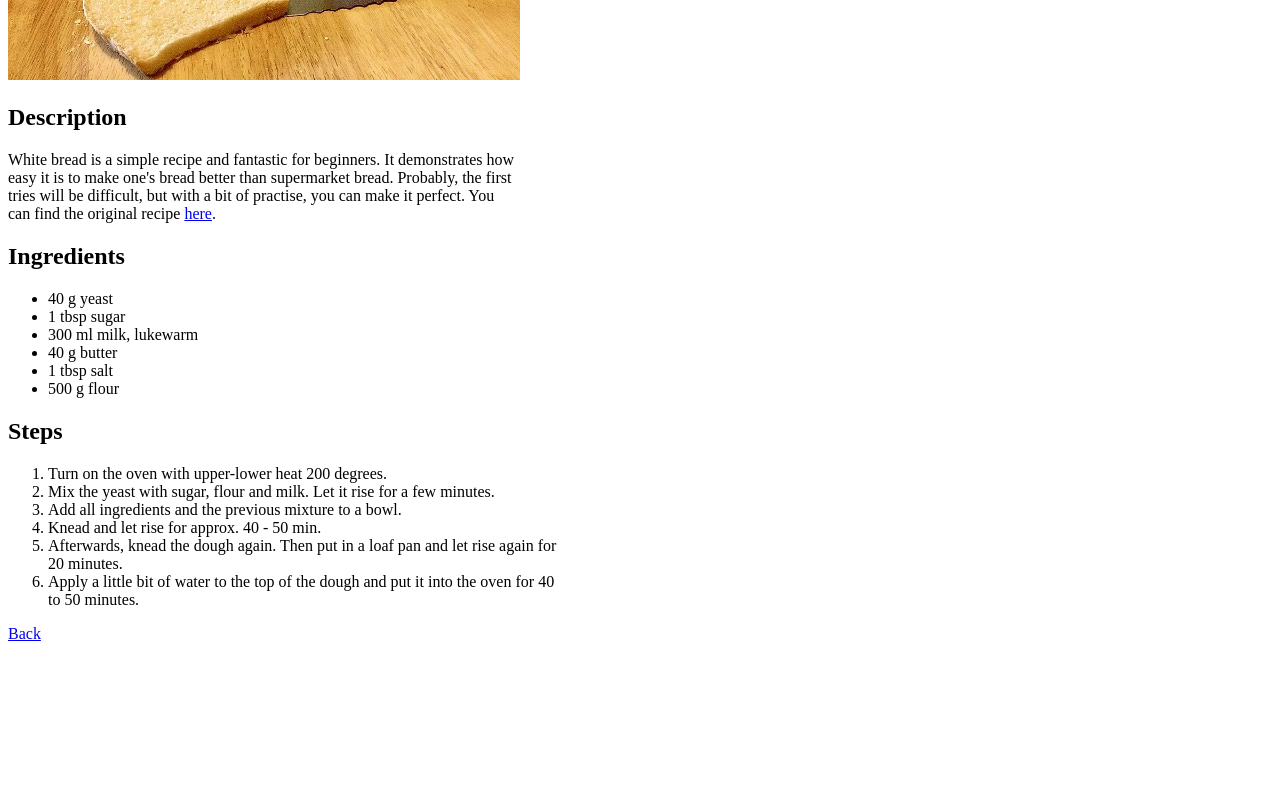
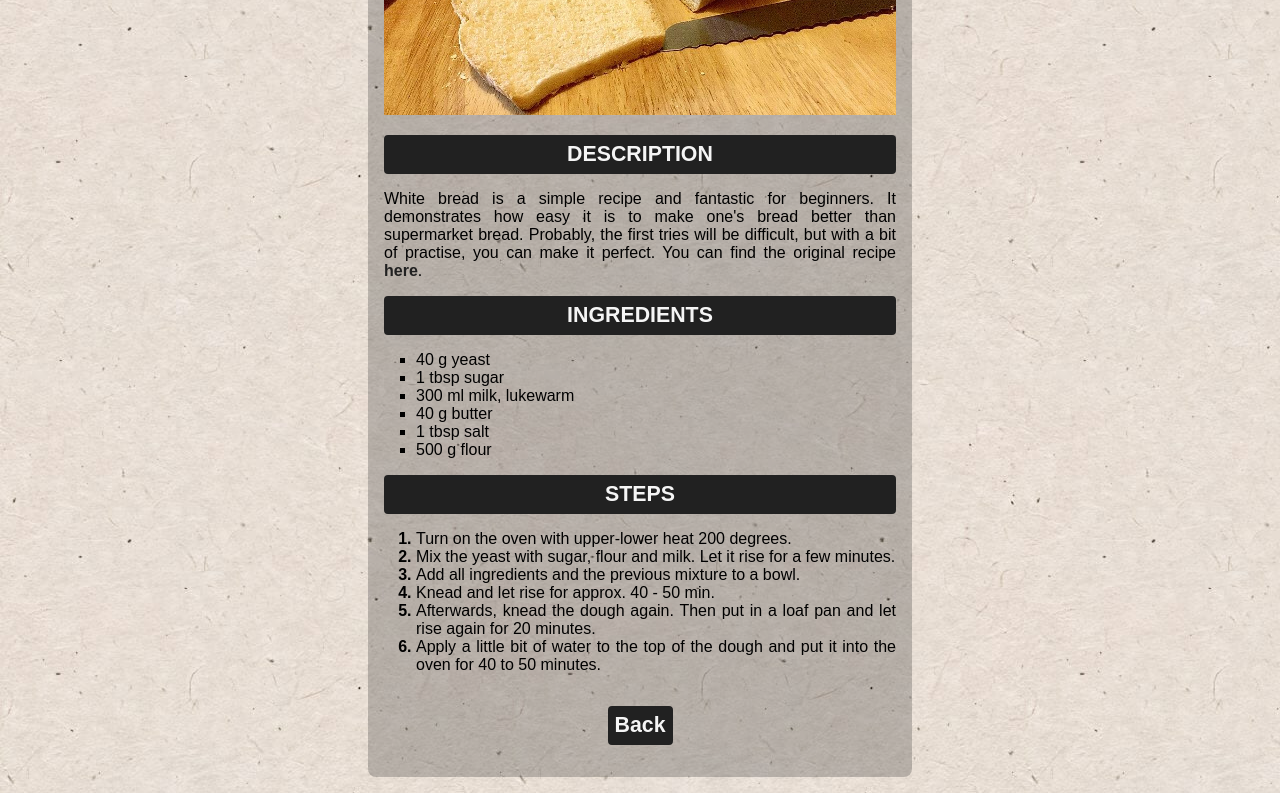
Before and after one commit to jctemp/website-recipes, a plain HTML site: page recipes/white_bread.html in a window 1280 px wide. Shown: the part 341-1134 px from the top of the page. Before the commit the page ends 992 px from the top, so only its background shows below. Drawn offline with Linux system fonts and the light colour scheme.

Commit message:
Add basic css styling

```diff
--- a/recipes/white_bread.html
+++ b/recipes/white_bread.html
@@ -4,15 +4,16 @@
 <head>
     <meta charset="UTF-8">
     <title>White Bread</title>
+    <link rel="stylesheet" href="../style.css">
 </head>
 
 <body>
-    <h1>White Bread</h1>
+    <h1 class="heading">White Bread</h1>
 
-    <img src="../images/white_bread.jpg" alt="A white bread cut open." width="512">
+    <img src="../images/white_bread.jpg" alt="A white bread cut open.">
 
-    <h2>Description</h2>
-    <p style="width: 512px;">
+    <h2 class="heading">Description</h2>
+    <p>
         White bread is a simple recipe and fantastic for beginners.
         It demonstrates how easy it is to make one's bread better than supermarket bread.
         Probably, the first tries will be difficult, but with a bit of practise, you can make it perfect.
@@ -20,8 +21,8 @@
             href="https://www.chefkoch.de/rezepte/19041004878652/Kastenweissbrot.html">here</a>.
     </p>
 
-    <h2>Ingredients</h2>
-    <ul style="width: 512px;">
+    <h2 class="heading">Ingredients</h2>
+    <ul>
         <li>40 g yeast</li>
         <li>1 tbsp sugar</li>
         <li>300 ml milk, lukewarm</li>
@@ -30,8 +31,8 @@
         <li>500 g flour</li>
     </ul>
 
-    <h2>Steps</h2>
-    <ol style="width: 512px;">
+    <h2 class="heading">Steps</h2>
+    <ol>
         <li>Turn on the oven with upper-lower heat 200 degrees.</li>
         <li>Mix the yeast with sugar, flour and milk. Let it rise for a few minutes.</li>
         <li>Add all ingredients and the previous mixture to a bowl.</li>
@@ -40,7 +41,9 @@
         <li>Apply a little bit of water to the top of the dough and put it into the oven for 40 to 50 minutes.</li>
     </ol>
 
-    <a href="../index.html">Back</a>
+    <span class="special">
+        <a href="../index.html" id="back">Back</a>
+    </span>
 
 </body>
 
--- /dev/null
+++ b/style.css
@@ -0,0 +1,106 @@
+:root {
+    --primary: #f5f5f5;
+    --secondary: rgb(33, 33, 33);
+    --secondary-light: rgba(33, 33, 33, .25);
+}
+
+* {
+    font-family: Arial, Helvetica, sans-serif;
+    text-align: justify;
+    font-size: 12pt;
+}
+
+html {
+    display: flex;
+    justify-content: center;
+    background-image: url(./images/background.jpg);
+    background-repeat: repeat;
+}
+
+body {
+    background-color: var(--secondary-light);
+    padding: 12pt;
+    margin: 12pt;
+    border-radius: 6pt;
+}
+
+body,
+img,
+.special {
+    width: 512px;
+}
+
+.special {
+    display: flex;
+    justify-content: center;
+}
+
+nav,
+.heading,
+#back {
+    margin-top: 12pt;
+    margin-bottom: 12pt;
+    padding: 3pt;
+
+    font-size: 16pt;
+    border-radius: 3pt;
+    border-style: solid;
+
+    background-color: var(--secondary);
+    border-color: var(--secondary);
+    color: var(--primary);
+}
+
+#back:hover {
+    border-style: solid;
+    border-color: var(--primary);
+}
+
+.heading {
+    text-align: center;
+    text-transform: uppercase;
+}
+
+h1.heading {
+    font-size: 24pt;
+}
+
+a {
+    color: var(--secondary);
+    text-decoration: none;
+    font-weight: bold;
+}
+
+ol,
+ul {
+    padding: 0 0 0 24pt;
+}
+
+ul {
+    list-style-type: square;
+}
+
+ol li::marker {
+    font-weight: bold;
+}
+
+nav {
+    display: flex;
+    flex-direction: row;
+    justify-content: space-around;
+}
+
+nav a {
+    color: var(--primary);
+    padding: 3pt 6pt;
+    border-radius: 3pt;
+    border-width: 1pt;
+    border-style: solid;
+    border-color: var(--primary);
+}
+
+nav a:hover {
+    color: var(--secondary);
+    border-color: var(--secondary);
+    background: var(--primary);
+}
```
Also changed, not shown: index.html (+10 -8 lines), recipes/brios.html (+13 -10 lines), recipes/langos.html (+12 -9 lines), images/background.jpg (added).
